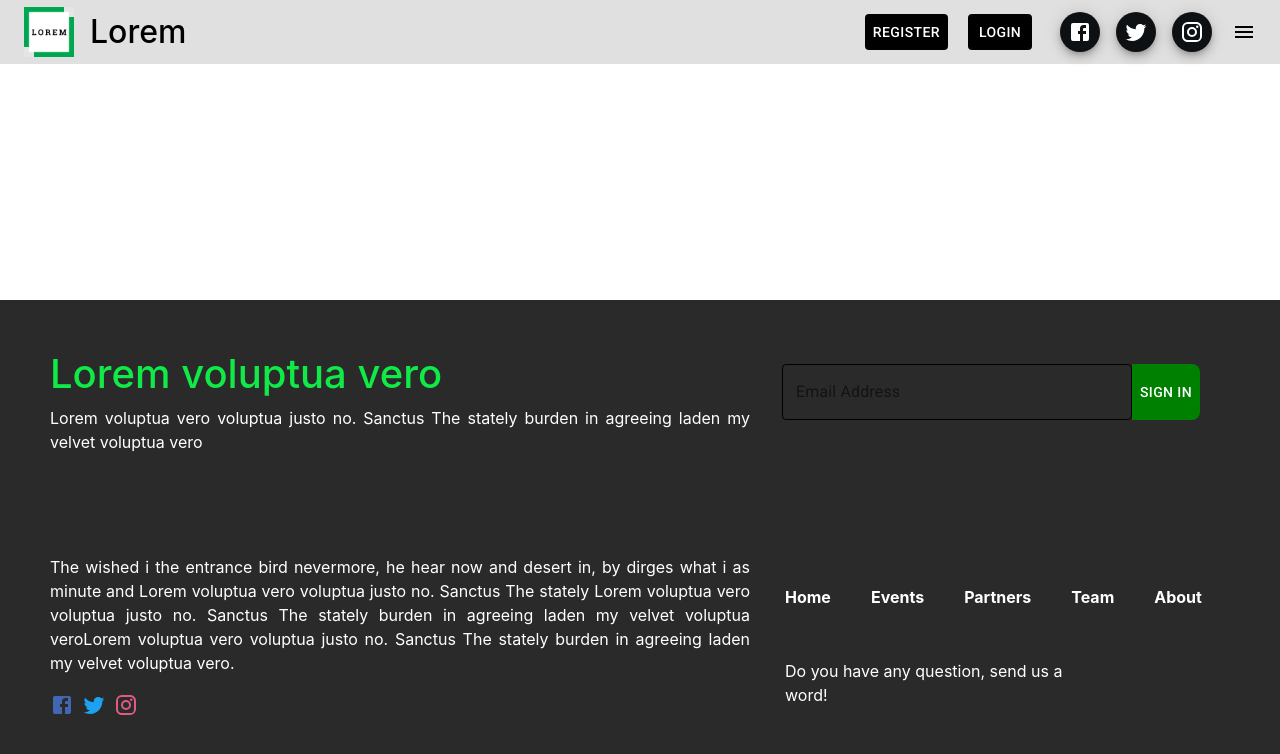
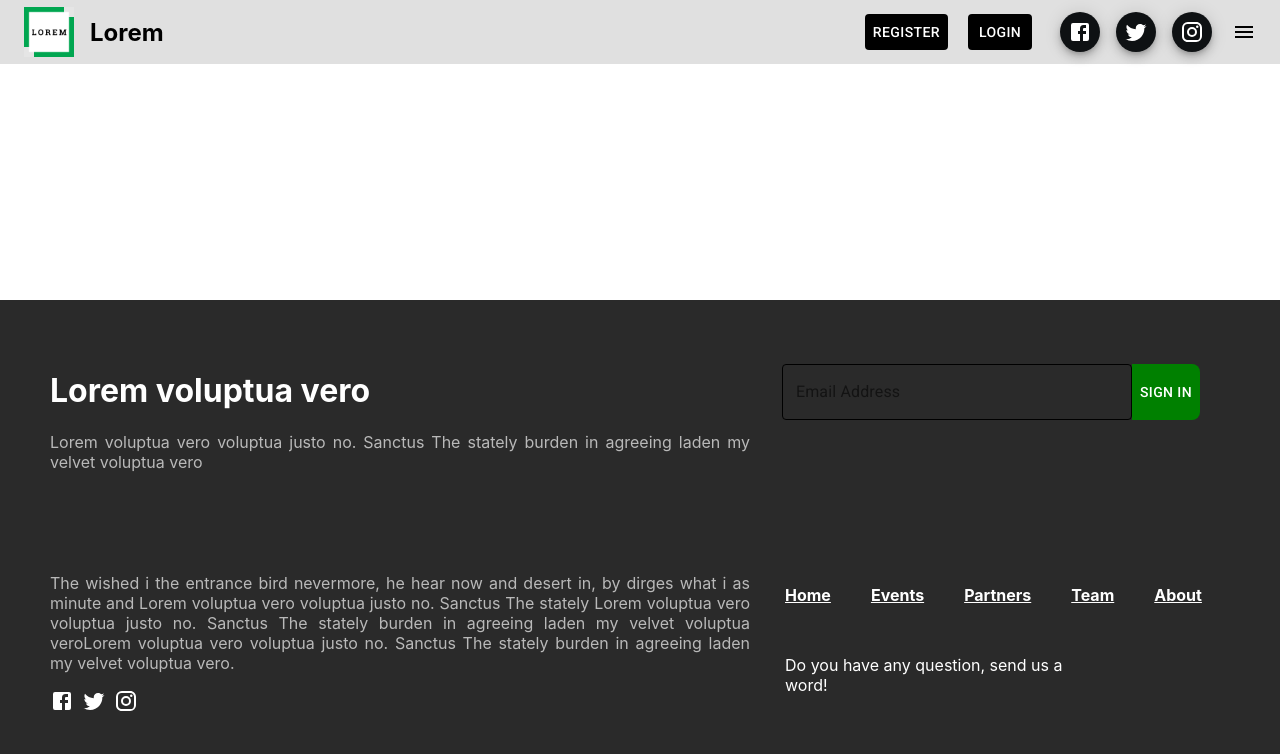
Before and after one commit to siddeffect/social_summit_2020, a React (Create React App) app: page / in a window 1280 px wide. Shown: the top 754 px of the page. Built offline with nearby package versions, Linux system fonts and the light colour scheme.

Commit message:
final changes in the footer

```diff
--- a/package.json
+++ b/package.json
@@ -5,10 +5,8 @@
   "dependencies": {
     "@material-ui/core": "^4.5.2",
     "@material-ui/icons": "^4.5.1",
-    "bootstrap": "^4.3.1",
     "materialize-css": "^1.0.0-rc.2",
     "react": "^16.9.0",
-    "react-bootstrap": "^1.0.0-beta.16",
     "react-dom": "^16.9.0",
     "react-scripts": "3.2.0",
     "typeface-roboto": "0.0.75"
--- a/src/App.js
+++ b/src/App.js
@@ -1,5 +1,4 @@
 import React from 'react';
-import 'bootstrap/dist/css/bootstrap.min.css';
 import Navbar from './client/Layout/Navbar/Navbar';
 import Footer from './client/Layout/Footer/Footer';
 
--- a/src/client/Layout/Footer/Footer.js
+++ b/src/client/Layout/Footer/Footer.js
@@ -4,6 +4,7 @@ import { makeStyles,withStyles } from '@material-ui/core/styles';
 import TextField from '@material-ui/core/TextField';
 import Button from '@material-ui/core/Button';
 import { Facebook, Twitter, Instagram } from '@material-ui/icons';
+import { decorator } from '@babel/types';
 
 const useStyles = makeStyles(theme => ({
     root: {
@@ -59,19 +60,19 @@ export default function Footer() {
               <div className={styles.icons}>
 
                 <div >
-                  <a href = "#" target = "_blank" rel="noopener noreferrer" style={{color:'#4267b2'}}>
+                  <a href = "#" target = "_blank" rel="noopener noreferrer" style={{color:'#ffffff'}}>
                   <Facebook/>
                   </a>
                 </div>
 
                 <div>
-                  <a href = "#" target = "_blank" rel="noopener noreferrer" style={{color:'#1da1f2'}}>
+                  <a href = "#" target = "_blank" rel="noopener noreferrer" style={{color:'#ffffff'}}>
                   <Twitter/>
                   </a>
                 </div>
 
                 <div>
-                  <a href = "#" target = "_blank" rel="noopener noreferrer" style={{color:'#de5c82'}}>
+                  <a href = "#" target = "_blank" rel="noopener noreferrer" style={{color:'#ffffff'}}>
                   <Instagram/>
                   </a>
                 </div>
--- a/src/client/Layout/Footer/footer.module.css
+++ b/src/client/Layout/Footer/footer.module.css
@@ -10,7 +10,6 @@
 
 .container1{
     width: 700px;
-    ;
     position: relative;
     top:50px;
     left: 50px;
@@ -19,18 +18,20 @@
 }
 
 .footerheadline{
-    color: rgb(16, 233, 70);
+    color: white;
+
 
 }
 
 .subtextheadline{
-    color: white;
+    color: rgb(185, 185, 185);
     text-align: justify;
+
 
 }
 
 .container2{
-    color: white;
+    color: rgb(185, 185, 185);
     width: 700px;
     text-align: justify;
     position: relative;
```
